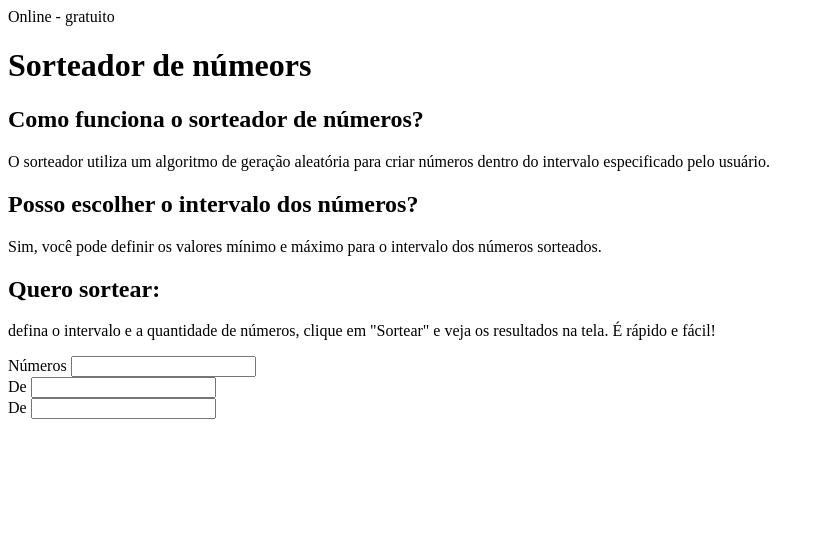
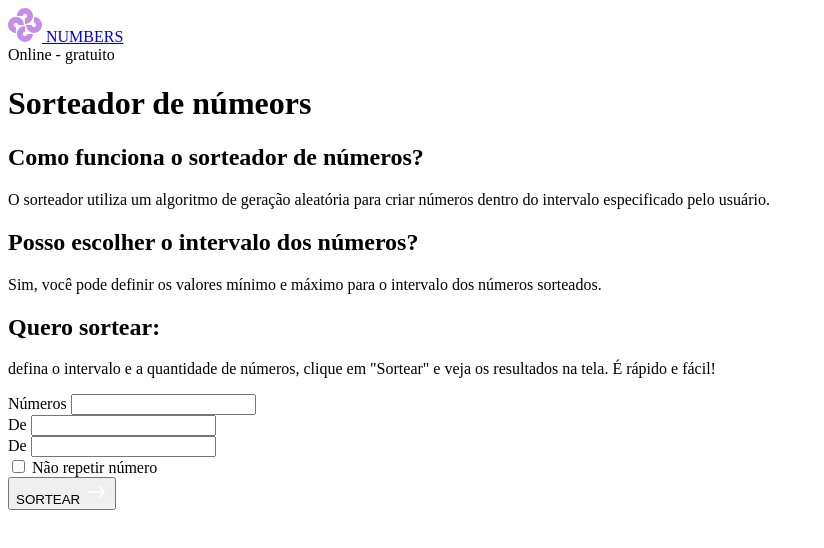
Before and after one commit to thamicordeiro/number-generator, a plain HTML site: page index.html in a window 1280 px wide. Shown: the whole page, without its empty margins (0-824 px from the left). Drawn offline with Linux system fonts and the light colour scheme.

Commit message:
Add botão sortear

```diff
--- a/index.html
+++ b/index.html
@@ -6,11 +6,18 @@
 
   <title>Sorteador de números</title>
 
+  <a href="/" class="logo">
+  <img src="assets/logo.svg" alt="NUMBERS">
+  <span>NUMBERS</span>
+  </a>
   <link rel="stylesheet" href="styles/index.css">
 
 </head>
 
+
 <body>
+
+
 
 <main class="container">
 
@@ -28,27 +35,39 @@
 </section>
 </div>
 
-<div class="content from">
+<section class="content form">
 <h2>Quero sortear:</h2>
 <p>defina o intervalo e a quantidade de números, clique em "Sortear" e veja os resultados na tela. É rápido e fácil!</p>
 <form>
+<div class="fields">
 <div class="number-field">
 <label for="numero">Números</label>
-<input type="number" name="" id="numero">
+<input type="number"  id="numero" name="">
 </div>
 
-<div class="field-min">
- <label for="inicio">De</label>
- <input type="number" name="" id="inicio">
+<div class="number-field">
+ <label for="minimo">De</label>
+ <input type="number" id="minimo" name="minimo">
 </div>
 
-<div class="field-max">
+<div class="number-field">
  <label for="maximo">De</label>
- <input type="number" name="" id="maximo">
+ <input type="number"  id="maximo" name="maximo">
 </div>
 
+<div class="option-toggle">
+<input type="checkbox" id="no-repeat" name="no-repeat">
+<label for="no-repeat">Não repetir número</label>
+</div>
+</div>
 </form>
-</div>
+
+<button class="btn btn-primary">
+<span>SORTEAR</span>
+<img src="assets/icons/icon-arrow-right.svg" alt="">
+</button>
+
+</section>
 </main>
 
 <script src="script.js"></script>
```
Also changed, not shown: assets/icons/icon-arrow-right.svg (added), assets/icons/icon-help.svg (added), assets/icons/icon-replay.svg (added), assets/logo.svg (added).
